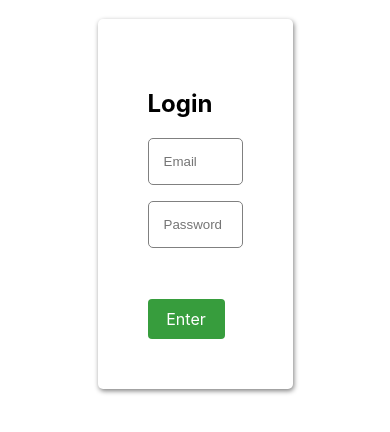
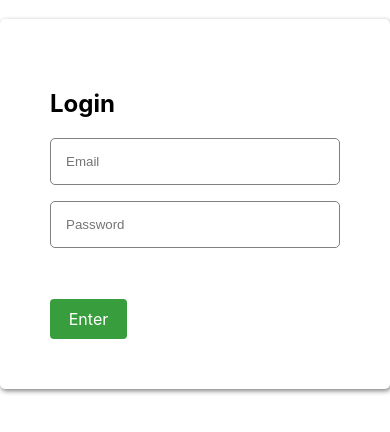
Before and after one commit to arknahian/Pioneer-Bank-2, a plain HTML site: page index.html in a window 390 px wide. Shown: the part 302-734 px from the top of the page. Drawn offline with Linux system fonts and the light colour scheme.

Commit message:
responsiveness added

```diff
--- a/style.css
+++ b/style.css
@@ -130,3 +130,11 @@ input[type="email"], input[type="password"], input[type="text"]{
         padding-bottom: 30px;
     }
 }
+@media (max-width: 494px) {
+    .log-in-area{
+        display: inherit;
+    }
+    .log-in-content{
+        width: 100%;
+    }
+}
```
